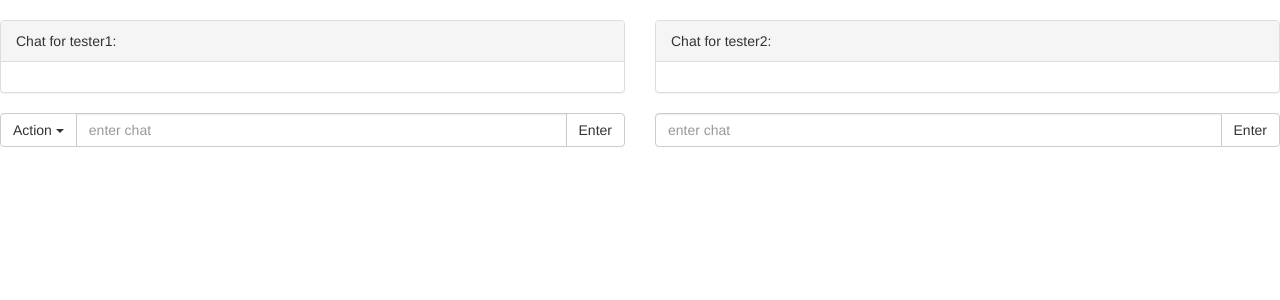
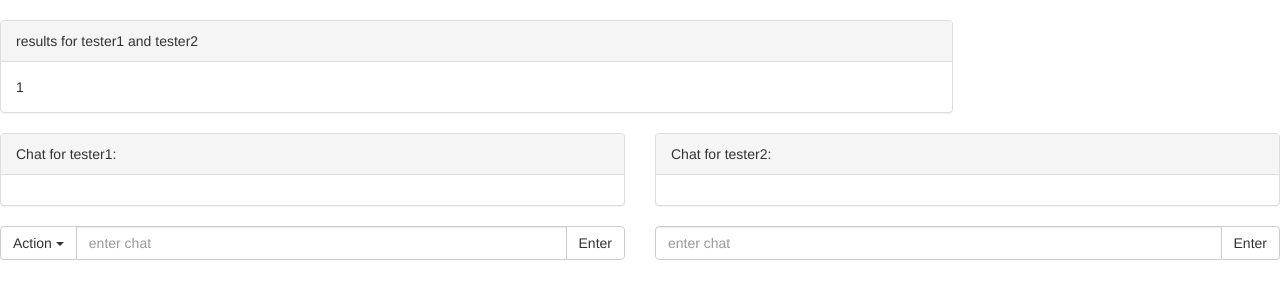
Before and after one commit to leolincoln/FlaskGame, a Flask app: page /chat in a window 1280 px wide. Shown: the part 52-352 px from the top of the page. Run offline with Flask 2, Linux system fonts and the light colour scheme; the visitor is signed in with stand-in values (Sample User, id 1); some libraries are stand-ins or nearby versions.

Commit message:
show results

```diff
--- a/app/templates/chat.html
+++ b/app/templates/chat.html
@@ -12,6 +12,20 @@
 
 {% block content %}
 {% if session.role == 'judge' %}
+{% if session.results %}
+<div class="row">
+  <div class="col-lg-9">
+    <div class="panel panel-default">
+      <div class="panel-heading"> results for tester1 and tester2 </div>
+      <div class="panel-body">
+        {% autoescape false %}
+        {{ session.results }}
+        {% endautoescape %}
+      </div>
+    </div>
+  </div>
+  </div>
+  {% endif %}
 	<div class="row ">
 		<div class="col-sm-6" >
 			<div class="panel panel-default">
--- a/app/views.py
+++ b/app/views.py
@@ -4,11 +4,15 @@ from flask.ext.socketio import SocketIO,emit
 from flask.ext.sqlalchemy import SQLAlchemy
 from datetime import datetime
 from app import app, socketio
+import random
 #app = Flask(__name__)
 
 #app.config.from_object('config')
 #db = SQLAlchemy(app)
 #socketio = SocketIO(app)
+
+
+
 
 #login required decorator
 def login_required(f):
@@ -40,6 +44,22 @@ def colors():
 def chat():
     return render_template('chat.html')
 
+
+def get_rand_no_duplicate(sList,number=10):
+    print '*'*80
+    print 'in get_rand_no_duplicate'
+    print len(sList)
+    resultList = []
+    i=0
+    while i<number:
+        iTemp = random.randrange(0,len(sList))
+        print iTemp
+        if iTemp not in resultList:
+            resultList.append(iTemp)
+            i+=1
+    return [sList[i] for i in resultList]
+
+
 @app.route('/login',methods=['GET','POST'])
 def login():
 
@@ -57,15 +77,18 @@ def login():
             if session['role']!='judge':
                 return redirect(url_for('colors'))
             else:
-                f = open('app/results.csv','r')
-                lines = f.read()
-                print lines
+                with open('app/results.csv','r') as f:
+                    content = f.read()
+                fakeResultList = get_rand_no_duplicate(content.split(',\r'),10)
+                session['results'] = '<br>'.join(fakeResultList)
                 return redirect(url_for('chat'))
+                #return render_template('chat.html',results = '<br>'.join(fakeResultList))
             #return render_template('colors.html',session=session )
     return render_template('login.html',error = error)
 
 @app.route('/logout')
 def logout():
+    #reset money if judge log out.
     session.pop('logged_in',None)
     session.pop('username',None)
     session.pop('password',None)
```
